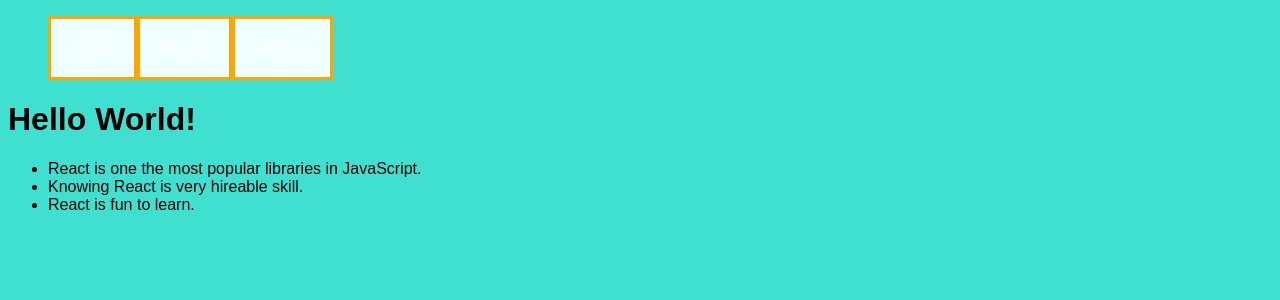
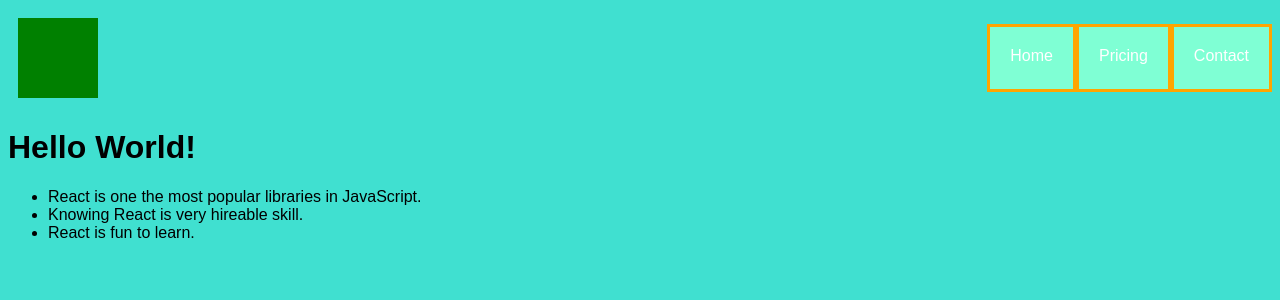
Before and after one commit to Anas-debug/React-app, a React (Create React App) app: page / in a window 1280 px wide. Shown: the top 300 px of the page. Built offline with nearby package versions, Linux system fonts and the light colour scheme.

Commit message:
adjusted the navbar and made space for the icon

```diff
--- a/src/components/Navbar.js
+++ b/src/components/Navbar.js
@@ -3,6 +3,7 @@ import React from 'react';
 export default function Navbar() {
     return(
         <nav class ="navbar">
+            <div class = "icon"></div>
             <ul class= "nav-list">
                 <li class= "list-el">Home</li>
                 <li class= "list-el">Pricing</li>
--- a/src/index.css
+++ /dev/null
@@ -1,13 +0,0 @@
-body {
-  margin: 0;
-  font-family: -apple-system, BlinkMacSystemFont, 'Segoe UI', 'Roboto', 'Oxygen',
-    'Ubuntu', 'Cantarell', 'Fira Sans', 'Droid Sans', 'Helvetica Neue',
-    sans-serif;
-  -webkit-font-smoothing: antialiased;
-  -moz-osx-font-smoothing: grayscale;
-}
-
-code {
-  font-family: source-code-pro, Menlo, Monaco, Consolas, 'Courier New',
-    monospace;
-}
--- a/src/style.css
+++ b/src/style.css
@@ -1,6 +1,11 @@
 body{
     background-color: turquoise;
     font-family: sans-serif;
+}
+nav{
+    display: flex;
+    flex-direction: row;
+    justify-content: space-between;
 }
 nav > ul{
     display: flex;
@@ -11,7 +16,7 @@ nav> ul >li {
     flex-direction: row;
     padding: 20px;
     border: solid orange;
-    background-color: azure;
+    background-color: aquamarine;
 }
 ul > li:hover{
     background-color: aquamarine;
@@ -20,3 +25,9 @@ ul > li:hover{
     list-style: circle;
     color: white;
 }
+.icon{
+     width: 80px;
+     height: 80px;
+     background-color: green;
+     margin: 10px;
+}
```
